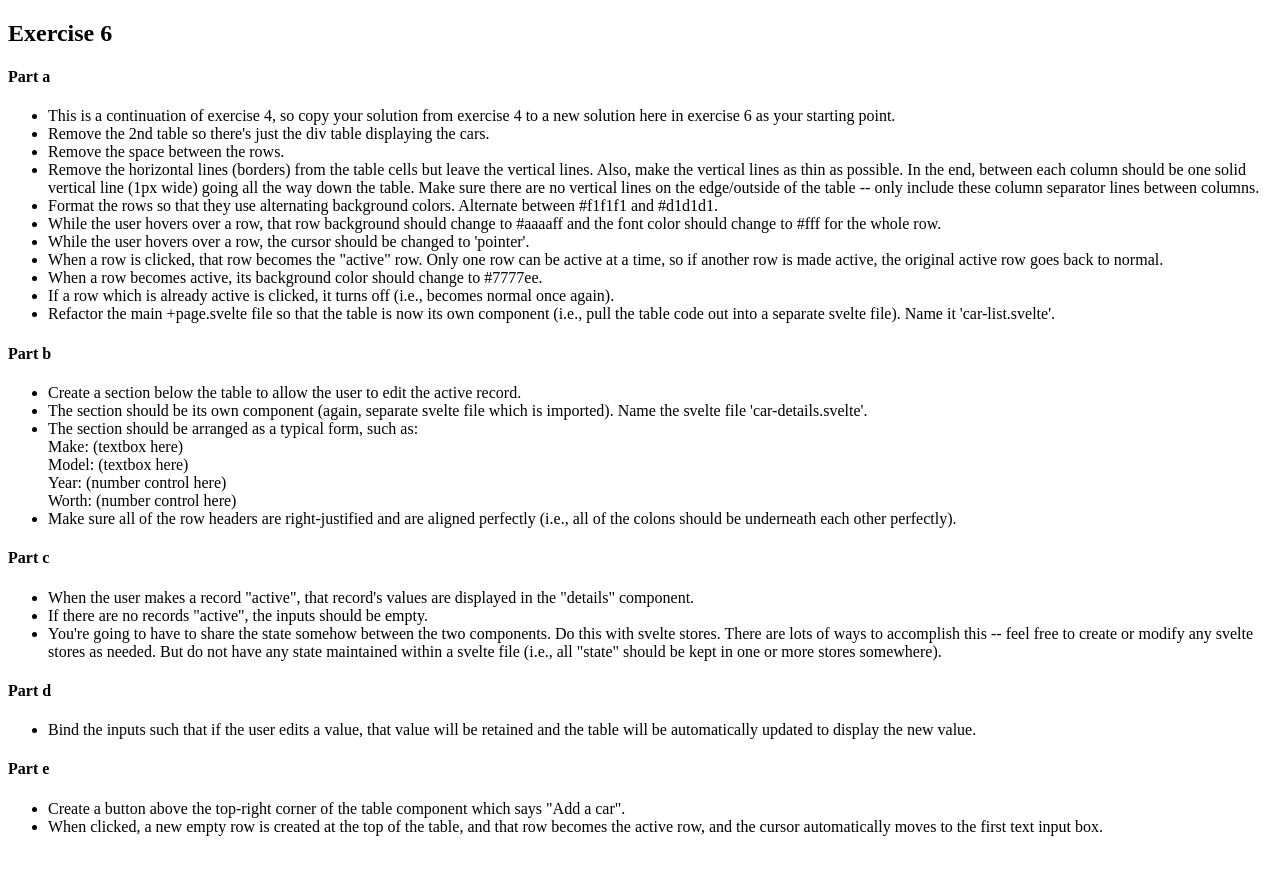
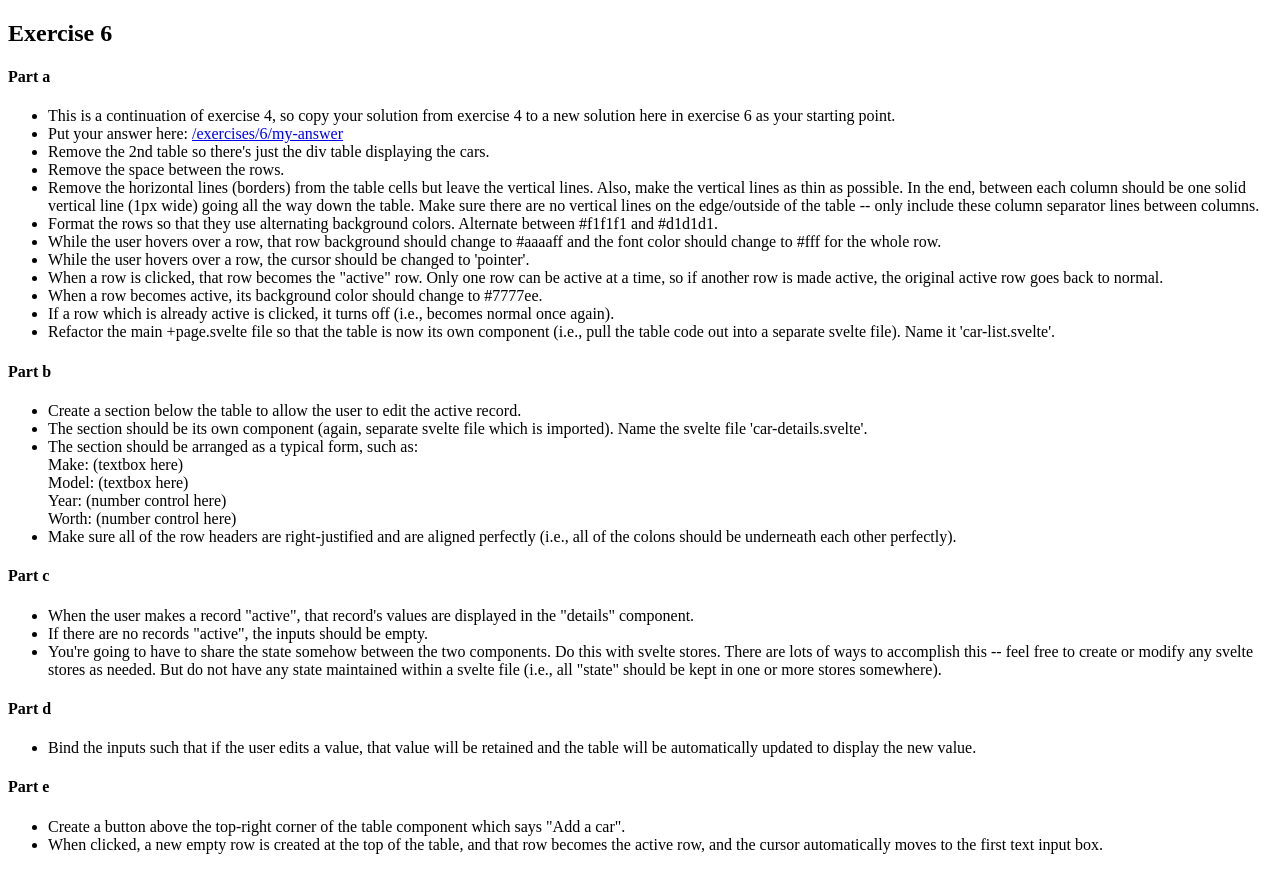
Before and after one commit to Elaz33/car-project, a SvelteKit app: page /exercises/6/instructions in a window 1280 px wide. Built offline with nearby package versions, Linux system fonts and the light colour scheme; a web font is replaced by a local one.

Commit message:
set up exercise 6

```diff
--- a/src/routes/exercises/6/instructions/+page.svelte
+++ b/src/routes/exercises/6/instructions/+page.svelte
@@ -9,6 +9,7 @@
 <h4>Part a</h4>
 <ul>
   <li>This is a continuation of exercise 4, so copy your solution from exercise 4 to a new solution here in exercise 6 as your starting point.</li>
+  <li>Put your answer here: <a href="/exercises/6/my-answer">/exercises/6/my-answer</a></li>
   <li>Remove the 2nd table so there's just the div table displaying the cars.</li>
   <li>Remove the space between the rows.</li>
   <li>Remove the horizontal lines (borders) from the table cells but leave the vertical lines.  Also, make the vertical lines as thin as possible.  In the end, between each column should be one solid vertical line (1px wide) going all the way down the table.  Make sure there are no vertical lines on the edge/outside of the table -- only include these column separator lines between columns.</li>
```
